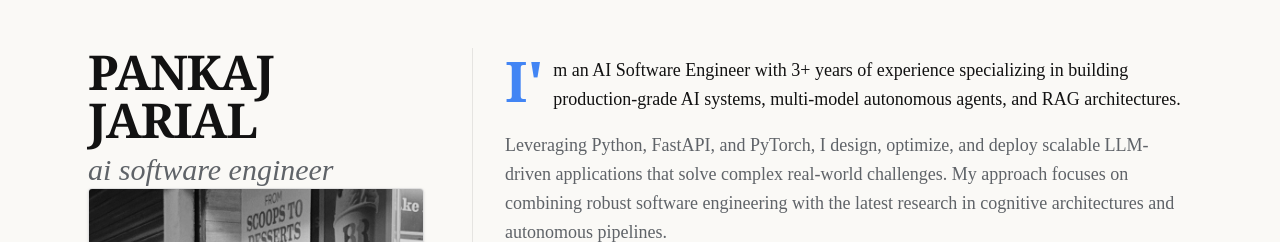
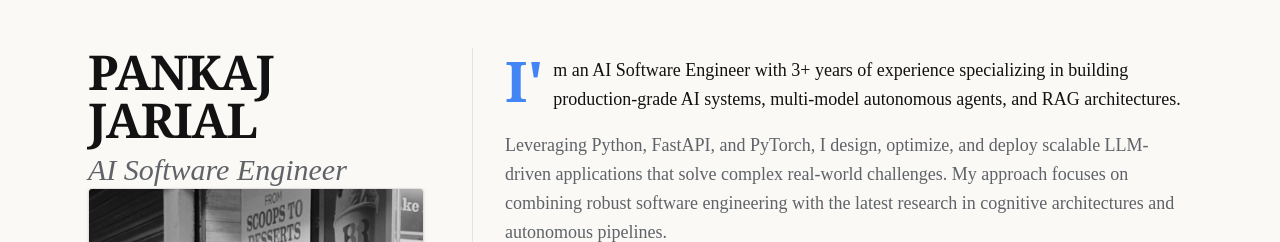
Before and after one commit to pankiae/pankiae.github.io, a Next.js app: page / in a window 1280 px wide. Shown: the top 242 px of the page. Built offline with nearby package versions, Linux system fonts and the light colour scheme.

Commit message:
feat: create Hero section component with profile details and skill tags

```diff
--- a/src/components/sections/Hero.jsx
+++ b/src/components/sections/Hero.jsx
@@ -28,7 +28,7 @@ export function Hero() {
                             <h1 className="text-3xl sm:text-4xl md:text-5xl font-serif font-black tracking-tight leading-none text-foreground uppercase">
                                 Pankaj Jarial
                             </h1>
-                            <span className="text-muted-foreground font-sans font-light text-xl sm:text-2xl md:text-3xl tracking-normal block lowercase italic">
+                            <span className="text-muted-foreground font-sans font-light text-xl sm:text-2xl md:text-3xl tracking-normal block italic">
                                 AI Software Engineer
                             </span>
                         </div>
```
